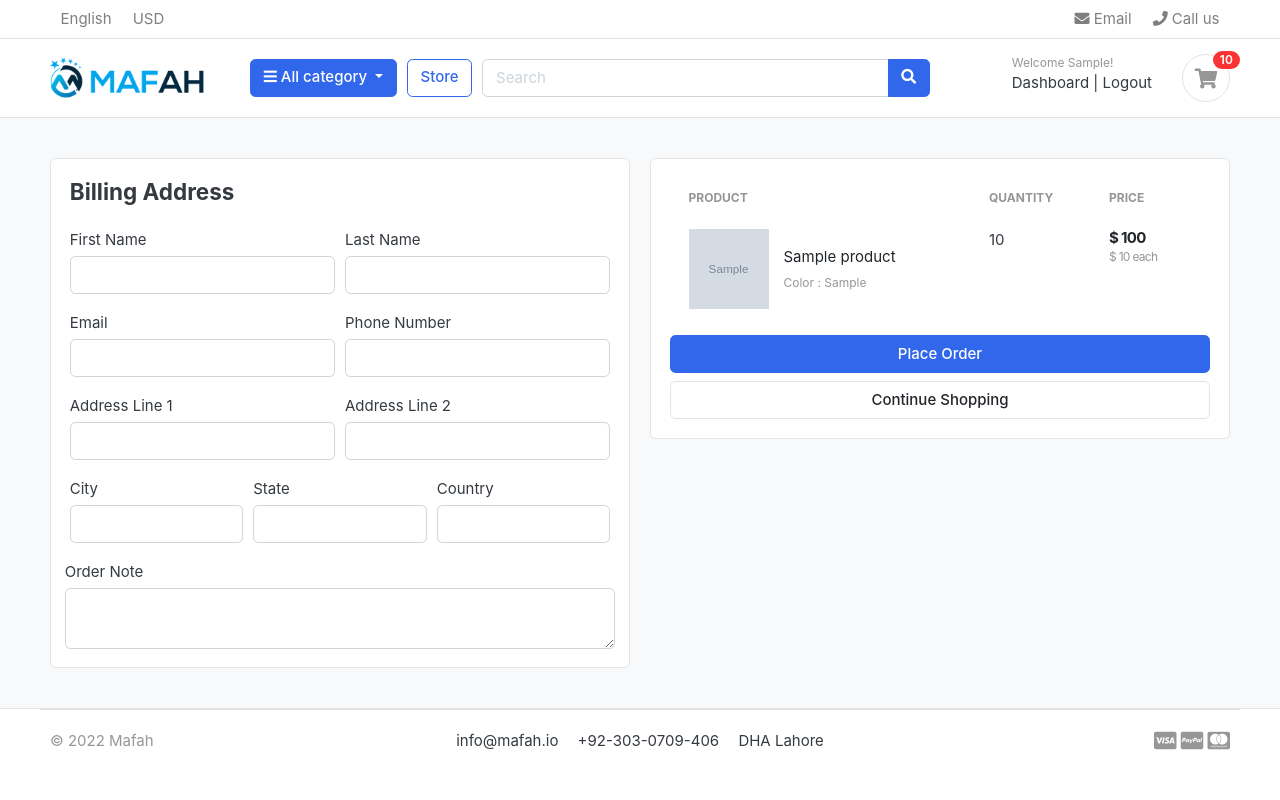
After one commit to AbdurRehmanAlvi/e-commerce-store, a Django app: page /cart/checkout/ in a window 1280 px wide. The commit adds this page. Run offline with Django 3.2, Linux system fonts and the light colour scheme; a user stored in the database is signed in; tables that the repository leaves empty hold one stand-in row (values such as "Sample post"); grey boxes marked "Sample" are stand-in pictures; parts of the project's set-up code (start-up, migrations or seed data) failed here and were passed over; some libraries are stand-ins or nearby versions; some web fonts are replaced.

Commit message:
Handles cart and checkout page for the logged in users

```diff
--- a/carts/context_processors.py
+++ b/carts/context_processors.py
@@ -11,7 +11,10 @@ def counter(request):
     else:
         try: # Get Cart Item
             cart = Cart.objects.filter(cart_id=_cart_id(request))
-            cart_items = CartItem.objects.all().filter(cart=cart[:1]) # Means filter by cart id.
+            if request.user.is_authenticated:
+                cart_items = CartItem.objects.all().filter(user=request.user) # This Will give you cart irems on base of user id.
+            else:
+                cart_items = CartItem.objects.all().filter(cart=cart[:1]) # Means filter by cart id. [:1] in case of many cart id's this will give you only one cart id
             # Check Numbers of cart items
             for cart_item in cart_items:
                 cart_count += cart_item.quantity
--- a/carts/models.py
+++ b/carts/models.py
@@ -2,6 +2,7 @@ from audioop import maxpp
 from itertools import product
 from django.db import models
 from store.models import Product, Variation
+from accounts.models import Account
 
 
 # Create your models here.
@@ -16,9 +17,10 @@ class Cart(models.Model):
 
 
 class CartItem(models.Model):
+    user = models.ForeignKey(Account, on_delete=models.CASCADE, null=True)
     product = models.ForeignKey(Product, on_delete=models.CASCADE)
     variations = models.ManyToManyField(Variation, blank=True)
-    cart = models.ForeignKey(Cart, on_delete=models.CASCADE)
+    cart = models.ForeignKey(Cart, on_delete=models.CASCADE, null=True)
     quantity = models.IntegerField(default=None) # Change by me
     is_active = models.BooleanField(default=True)
 
--- a/carts/urls.py
+++ b/carts/urls.py
@@ -6,4 +6,6 @@ urlpatterns = [
     path('add_cart/<int:product_id>/', views.add_cart, name='add_cart'),
     path('remove_cart/<int:product_id>/<int:cart_item_id>/', views.remove_cart, name='remove_cart'),
     path('remove_cart_item/<int:product_id>/<int:cart_item_id>/', views.remove_cart_item, name='remove_cart_item'),
+
+    path('checkout/', views.checkout, name='checkout'),
 ]
--- a/carts/views.py
+++ b/carts/views.py
@@ -3,6 +3,7 @@ from django.shortcuts import get_object_or_404, redirect, render
 from store.models import Product, Variation
 from .models import CartItem, Cart
 from django.core.exceptions import ObjectDoesNotExist
+from django.contrib.auth.decorators import login_required
 
 
 # Create your views here.
@@ -15,81 +16,144 @@ def _cart_id(request):
     return cart
 
 def add_cart(request, product_id):
+    current_user = request.user # We have the current user
     product = Product.objects.get(id=product_id)     # get the product
-    # Getting Product Varaition
-    product_variation = []
-    if request.method == 'POST':
-        for item in request.POST:
-            key = item
-            value = request.POST[key]
+    # if the user is authenticated
+    if current_user.is_authenticated:
+        # Getting Product Varaition
+        product_variation = []
+        if request.method == 'POST':
+            for item in request.POST:
+                key = item
+                value = request.POST[key]
 
-            try:
-                variation = Variation.objects.get(product=product, variation_category__iexact=key, variation_value__iexact=value) # __iexact will ignore if the key is capital later or small later.
-                product_variation.append(variation)
-            except:
-                pass
+                try:
+                    variation = Variation.objects.get(product=product, variation_category__iexact=key, variation_value__iexact=value) # __iexact will ignore if the key is capital later or small later.
+                    product_variation.append(variation)
+                except:
+                    pass
 
-    # Getting Cart
-    try:
-        cart = Cart.objects.get(cart_id =_cart_id(request)) # get the cart using the cart_id present in the session
-    except Cart.DoesNotExist:
-        cart = Cart.objects.create(
-            cart_id = _cart_id(request)
-        )
-    cart.save()
+        # Getting Cart Item
 
-    # Getting Cart Item
+        is_cart_item_exists = CartItem.objects.filter(product=product, user=current_user).exists() # Chechk cart item exists or not (Bolean)
+        if is_cart_item_exists:
+            cart_item = CartItem.objects.filter(product=product, user=current_user) # This will return cart item objects
+            # Checking Variations inside the existing variation, So we can increase the quantity of cart item.
+            ex_var_list = [] # Existing VAriation List from the Database
+            id = [] # id of that particular cart item
+            for item in cart_item:
+                existing_variation = item.variations.all()
+                ex_var_list.append(list(existing_variation))
+                id.append(item.id) # add item id inside the id list
 
-    is_cart_item_exists = CartItem.objects.filter(product=product, cart=cart).exists() # Chechk cart item exists or not (Bolean)
-    if is_cart_item_exists:
-        cart_item = CartItem.objects.filter(product=product, cart=cart) # This will return cart item objects
-        # Checking Variations inside the existing variation, So we can increase the quantity of cart item
-        # Existing Variations -> Database
-        # Current Variation -> product_variation
-        # Item_id -> Database
-        ex_var_list = []
-        id = []
-        for item in cart_item:
-            existing_variation = item.variations.all()
-            ex_var_list.append(list(existing_variation))
-            id.append(item.id) # I will start from here
-        print(ex_var_list)
+            if product_variation in ex_var_list: # Checking products in the existion variation list(so that we can group items)
+                # Increase the cart item quantity (to do this we need cart item id)
+                index = ex_var_list.index(product_variation)
+                item_id = id[index]
+                item = CartItem.objects.get(product=product, id=item_id)
+                item.quantity += 1
+                item.save()
 
-        if product_variation in ex_var_list:
-            # Increase the cart item quantity (to do this we need cart item id)
-            index = ex_var_list.index(product_variation)
-            item_id = id[index]
-            item = CartItem.objects.get(product=product, id=item_id)
-            item.quantity += 1
-            item.save()
+            else:
+                # Creat a new cart item for user according to user id
+                item = CartItem.objects.create(product=product, quantity=1, user=current_user)
+                if len(product_variation) > 0:
+                    item.variations.clear()
+                    item.variations.add(*product_variation)
+                item.save()
+        else:
+            cart_item = CartItem.objects.create(
+                product = product,
+                quantity = 1,
+                user=current_user,
+            )
 
+            if len(product_variation) > 0:
+                cart_item.variations.clear()
+                cart_item.variations.add(*product_variation)
+            cart_item.save()
+        return redirect('cart')
+
+    # if the use is not authenticated
+    else:
+        # Getting Product Varaition
+        product_variation = []
+        if request.method == 'POST':
+            for item in request.POST:
+                key = item
+                value = request.POST[key]
+
+                try:
+                    variation = Variation.objects.get(product=product, variation_category__iexact=key, variation_value__iexact=value) # __iexact will ignore if the key is capital later or small later.
+                    product_variation.append(variation)
+                except:
+                    pass
+
+        # Getting Cart
+        try:
+            cart = Cart.objects.get(cart_id =_cart_id(request)) # get the cart using the cart_id present in the session
+        except Cart.DoesNotExist: # Create Cart Id
+            cart = Cart.objects.create(
+                cart_id = _cart_id(request)
+            )
+        cart.save()
+
+        # Getting Cart Item
+
+        is_cart_item_exists = CartItem.objects.filter(product=product, cart=cart).exists() # Chechk cart item exists or not (Bolean)
+        if is_cart_item_exists:
+            cart_item = CartItem.objects.filter(product=product, cart=cart) # This will return cart item objects
+            # Checking Variations inside the existing variation, So we can increase the quantity of cart item
+            # Existing Variations -> Database
+            # Current Variation -> product_variation
+            # Item_id -> Database
+            ex_var_list = [] # Existing VAriation List from the Database
+            id = [] # id of that particular cart item
+            for item in cart_item:
+                existing_variation = item.variations.all()
+                ex_var_list.append(list(existing_variation))
+                id.append(item.id) # I will start from here
+            print(ex_var_list)
+
+            if product_variation in ex_var_list: # Checking products in the existion variation list(so that we can group items)
+                # Increase the cart item quantity (to do this we need cart item id)
+                index = ex_var_list.index(product_variation)
+                item_id = id[index]
+                item = CartItem.objects.get(product=product, id=item_id)
+                item.quantity += 1
+                item.save()
+
+            else:
+                # Creat a new cart item
+                item = CartItem.objects.create(product=product, quantity=1, cart=cart)
+                if len(product_variation) > 0:
+                    item.variations.clear()
+                    item.variations.add(*product_variation)
+                item.save()
         else:
-            # Creat a new cart item
-            item = CartItem.objects.create(product=product, quantity=1, cart=cart)
+            cart_item = CartItem.objects.create(
+                product = product,
+                quantity = 1,
+                cart = cart,
+            )
+
             if len(product_variation) > 0:
-                item.variations.clear()
-                item.variations.add(*product_variation)
-            item.save()
-    else:
-        cart_item = CartItem.objects.create(
-            product = product,
-            quantity = 1,
-            cart = cart,
-        )
-
-        if len(product_variation) > 0:
-            cart_item.variations.clear()
-            cart_item.variations.add(*product_variation)
-        cart_item.save()
-    return redirect('cart')
+                cart_item.variations.clear()
+                cart_item.variations.add(*product_variation)
+            cart_item.save()
+        return redirect('cart')
 
 
 def remove_cart(request, product_id, cart_item_id):
-    cart = Cart.objects.get(cart_id=_cart_id(request))
+
     product = get_object_or_404(Product, id=product_id)
-
+        # Now we also make conditions for logged in users
     try:
-        cart_item = CartItem.objects.get(product=product, cart=cart, id=cart_item_id)
+        if request.user.is_authenticated:
+            cart_item = CartItem.objects.get(product=product, user=request.user, id=cart_item_id)
+        else:
+            cart = Cart.objects.get(cart_id=_cart_id(request))
+            cart_item = CartItem.objects.get(product=product, cart=cart, id=cart_item_id)
         if cart_item.quantity > 1:
             cart_item.quantity -= 1
             cart_item.save()
@@ -100,9 +164,13 @@ def remove_cart(request, product_id, cart_item_id):
     return redirect('cart')
 
 def remove_cart_item(request, product_id, cart_item_id):
-    cart = Cart.objects.get(cart_id=_cart_id(request))
+
     product = get_object_or_404(Product, id=product_id)
-    cart_item = CartItem.objects.get(product=product, cart=cart, id=cart_item_id)
+    if request.user.is_authenticated:
+        cart_item = CartItem.objects.get(product=product, user=request.user, id=cart_item_id)
+    else:
+        cart = Cart.objects.get(cart_id=_cart_id(request))
+        cart_item = CartItem.objects.get(product=product, cart=cart, id=cart_item_id)
     cart_item.delete()
     return redirect('cart')
 
@@ -111,8 +179,11 @@ def cart(request, total=0, quantity=0, cart_items=None):
     try:
         tax = 0
         grand_total = 0
-        cart = Cart.objects.get(cart_id=_cart_id(request))
-        cart_items = CartItem.objects.filter(cart=cart, is_active=True)
+        if request.user.is_authenticated:
+            cart_items = CartItem.objects.filter(user=request.user, is_active=True) # Assign cart items by user id
+        else:
+            cart = Cart.objects.get(cart_id=_cart_id(request))
+            cart_items = CartItem.objects.filter(cart=cart, is_active=True) # Assign cart items by cart id
         for cart_item in cart_items: # To Show cart items details
             total += (cart_item.product.price * cart_item.quantity)
             quantity += cart_item.quantity
@@ -133,3 +204,34 @@ def cart(request, total=0, quantity=0, cart_items=None):
     }
 
     return render(request, 'store/cart.html', context)
+
+
+@login_required(login_url='login')
+def checkout(request, total=0, quantity=0, cart_items=None):
+    try:
+        tax = 0
+        grand_total = 0
+        if request.user.is_authenticated:
+            cart_items = CartItem.objects.filter(user=request.user, is_active=True) # Assign cart items by user id
+        else:
+            cart = Cart.objects.get(cart_id=_cart_id(request))
+            cart_items = CartItem.objects.filter(cart=cart, is_active=True) # Assign cart items by cart id
+        for cart_item in cart_items: # To Show cart items details
+            total += (cart_item.product.price * cart_item.quantity)
+            quantity += cart_item.quantity
+
+        # global tax
+        tax = 2 * total / 100
+        grand_total = total + tax
+
+    except ObjectDoesNotExist:
+        pass #just ignore
+
+    context = { # Make Context dictionary to pass values to the cart template
+        'total': total,
+        'quantity' : quantity,
+        'cart_items' : cart_items,
+        'tax' : tax,
+        'grand_total' : grand_total,
+    }
+    return render(request, 'store/checkout.html', context)
--- a/templates/store/cart.html
+++ b/templates/store/cart.html
@@ -103,7 +103,7 @@
 			<p class="text-center mb-3">
 				<img src="{% static './images/misc/payments.png' %}" height="26">
 			</p>
-			<a href="./place-order.html" class="btn btn-primary btn-block"> Checkout </a>
+			<a href="{% url 'checkout' %}" class="btn btn-primary btn-block"> Checkout </a>
 			<a href="{% url 'store' %}" class="btn btn-light btn-block">Continue Shopping</a>
 		</div> <!-- card-body.// -->
 		</div> <!-- card.// -->
--- /dev/null
+++ b/templates/store/checkout.html
@@ -0,0 +1,140 @@
+{% extends 'base.html' %}
+{% load static %}
+
+{% block content %}
+
+
+<section class="section-content padding-y bg">
+<div class="container">
+
+<!-- ============================ COMPONENT 1 ================================= -->
+
+<div class="row">
+	<aside class="col-lg-6">
+<div class="card">
+  <div class="card-body">
+    <h4 class="card-title mb-4">Billing Address</h4>
+    <form action="" method="POST">
+      {% csrf_token %}
+      <div class="form-row">
+        <div class="col form-group">
+          <label for="">First Name</label>
+          <input type="text" name="first_name" class="form-control" required>
+        </div>
+        <div class="col form-group">
+          <label for="">Last Name</label>
+          <input type="text" name="last_name" class="form-control" required>
+        </div>
+      </div>
+      <div class="form-row">
+        <div class="col form-group">
+          <label for="">Email</label>
+          <input type="email" name="email" class="form-control" required>
+        </div>
+        <div class="col form-group">
+          <label for="">Phone Number</label>
+          <input type="text" name="phone" class="form-control" required>
+        </div>
+      </div>
+      <div class="form-row">
+        <div class="col form-group">
+          <label for="">Address Line 1</label>
+          <input type="text" name="address_line_1" class="form-control" required>
+        </div>
+        <div class="col form-group">
+          <label for="">Address Line 2</label>
+          <input type="text" name="address_line_2" class="form-control">
+        </div>
+      </div>
+      <div class="form-row">
+        <div class="col form-group">
+          <label for="">City</label>
+          <input type="text" name="city" class="form-control" required>
+        </div>
+        <div class="col form-group">
+          <label for="">State</label>
+          <input type="text" name="state" class="form-control" required>
+        </div>
+        <div class="col form-group">
+          <label for="">Country</label>
+          <input type="text" name="country" class="form-control" required>
+        </div>
+        </div>
+        <div class="form-row">
+          <label for="">Order Note</label>
+          <textarea name="order_note" rows="2" class="form-control"></textarea>
+        </div>
+
+
+  </div>
+</div> <!-- card.// -->
+
+	</aside> <!-- col.// -->
+	<aside class="col-lg-6">
+
+		<div class="card">
+		<div class="card-body">
+      <table class="table table-borderless table-shopping-cart">
+      <thead class="text-muted">
+      <tr class="small text-uppercase">
+        <th scope="col">Product</th>
+        <th scope="col" width="120">Quantity</th>
+        <th scope="col" width="120">Price</th>
+
+      </tr>
+      </thead>
+      <tbody>
+
+      {% for cart_item in cart_items %}
+      <tr>
+      	<td>
+      		<figure class="itemside align-items-center">
+      			<div class="aside"><img src="{{ cart_item.product.images.url }}" class="img-sm"></div>
+      			<figcaption class="info">
+      				<a href="{{ cart_item.product.get_url }}" class="title text-dark">{{ cart_item.product.product_name }}</a>
+      				<p class="text-muted small">
+      					{% if cart_item.variations.all %}
+      						{% for item in cart_item.variations.all %}
+      							{{ item.variation_category | capfirst }} : {{ item.variation_value | capfirst }} <br>
+      						{% endfor %}
+      					{% endif %}
+      				</p>
+      			</figcaption>
+      		</figure>
+      	</td>
+      	<td>
+      		<!-- col.// -->
+      				<label for="">{{cart_item.quantity}}</label>
+      	</td>
+      	<td>
+      		<div class="price-wrap">
+      			<var class="price">$ {{ cart_item.sub_total }}</var>
+      			<small class="text-muted"> $ {{ cart_item.product.price }} each </small>
+      		</div> <!-- price-wrap .// -->
+      	</td>
+
+      </tr>
+      {% endfor %}
+
+      </tbody>
+      </table>
+
+      <button type="submit" name="submit" class="btn btn-primary btn-block">Place Order</button>
+			<a href="{% url 'store' %}" class="btn btn-light btn-block">Continue Shopping</a>
+      </form>
+		</div> <!-- card-body.// -->
+		</div> <!-- card.// -->
+
+
+</aside> <!-- col.// -->
+
+
+</div> <!-- row.// -->
+
+<!-- ============================ COMPONENT 1 END .// ================================= -->
+
+</div> <!-- container .//  -->
+</section>
+<!-- ========================= SECTION CONTENT END// ========================= -->
+
+{% endblock %}
```
Also changed, not shown: accounts/views.py (+59 -1 lines), carts/migrations/0005_auto_20220425_2233.py (added).
